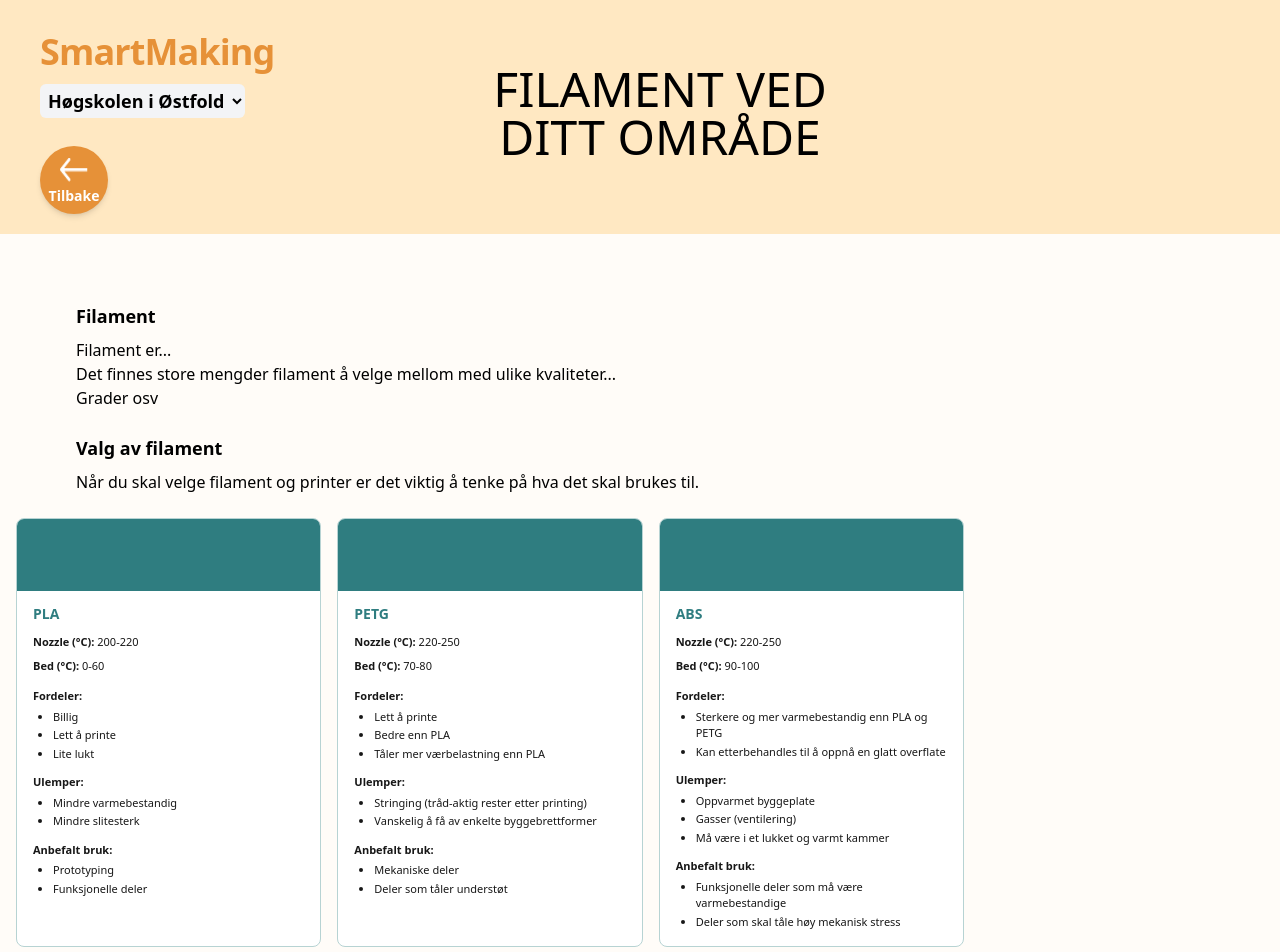
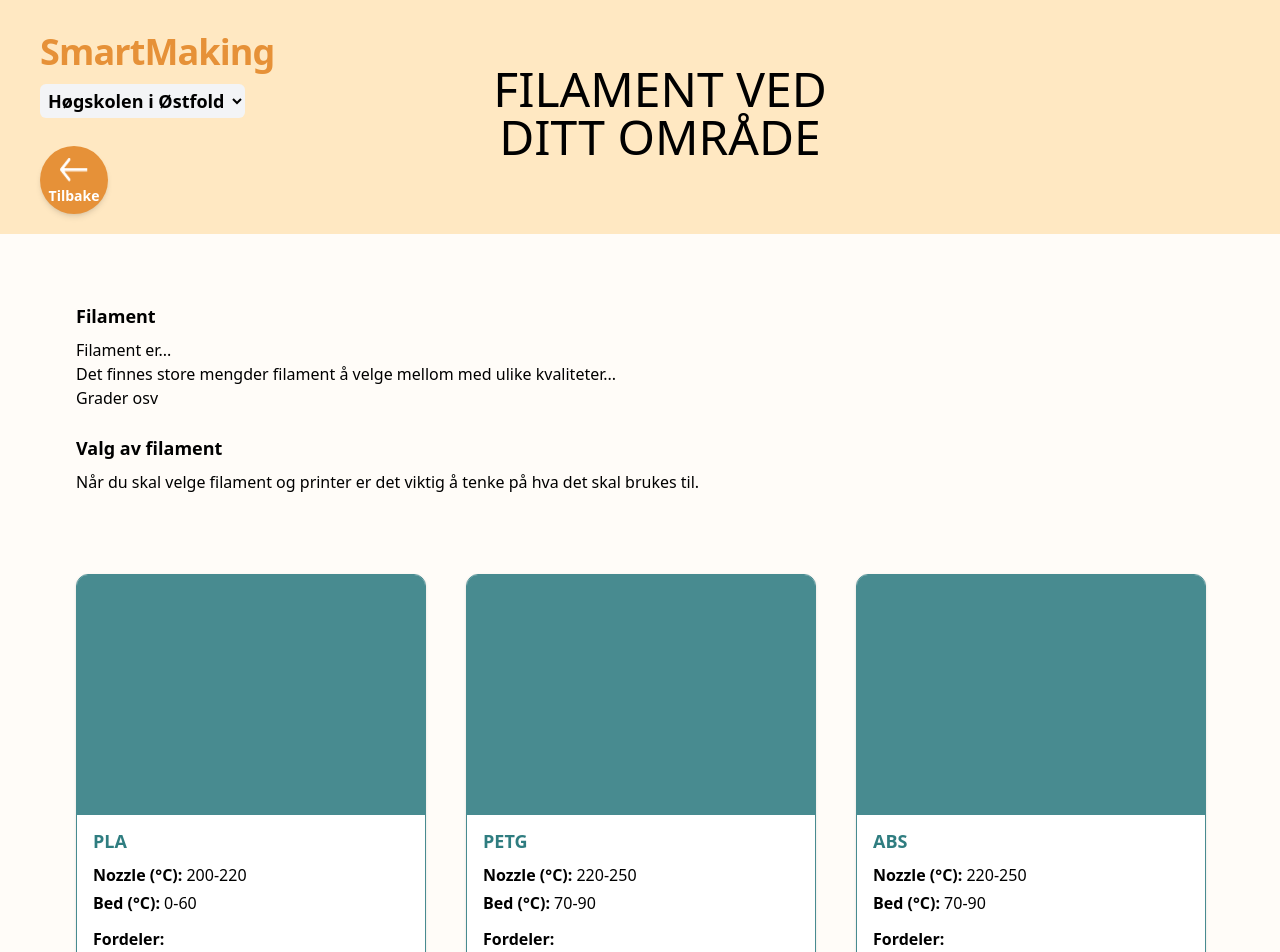
Before and after one commit to Mariannesm/Digital-fabrikasjon-plattform, a React (Vite) app in the folder client/: page /filaments in a window 1280 px wide. Shown: the top 952 px of the page. Built offline with nearby package versions, Linux system fonts and the light colour scheme.

Commit message:
Endret overskrift strl

```diff
--- a/client/src/components/VersionTech.jsx
+++ b/client/src/components/VersionTech.jsx
@@ -4,7 +4,7 @@ import Printer from "../assets/ikoner/Printer.png"
 
 function VersionTech({data}) {
   return (
-    <div className="flex flex-col w-90 h- rounded-xl border border-[#488B90] bg-white shadow-sm overflow-hidden mt-20">
+    <div className="flex flex-col w-90  rounded-xl border border-[#488B90] bg-white shadow-sm overflow-hidden mt-20">
 
       <div className="h-50 bg-[#488B90] flex items-center justify-center">
         <img className="pb-2 pt-2 w-25 h-45" src={Printer} alt="Bilde av Prusa MK4S"></img>
--- a/client/src/pages/FilamentPage/FilamentPage.jsx
+++ b/client/src/pages/FilamentPage/FilamentPage.jsx
@@ -1,7 +1,6 @@
 import "./FilamentPage.css";
 import Header from "../../components/Header";
 import MainWrapper from "../../components/MainWrapper";
-import Printer from "../../assets/ikoner/Printer.png";
 
 function FilamentPage() {
   return (
@@ -9,7 +8,6 @@ function FilamentPage() {
       {/* HEADER */}
       <Header title="FILAMENT VED DITT OMRÅDE" showSelectInstitution={false} />
 
-      {/* Innhold */}
       <div className="max-w-[980px] px-4 pb-16 pt-7 text-left">
         {/* Intro */}
         <section className="ml-15 text-left">
@@ -22,51 +20,49 @@ function FilamentPage() {
           <p className="m-0 font-normal">Grader osv</p>
         </section>
 
-        {/* Choice */}
+        {/* Valg */}
         <section className="mt-6 ml-15 text-left">
           <h3 className="mb-2 text-lg font-bold">Valg av filament</h3>
           <p className="m-0 font-normal">
-            Når du skal velge filament og printer er det viktig å tenke på hva det skal brukes til.
+            Når du skal velge filament og printer er det viktig å tenke på hva det
+            skal brukes til.
           </p>
         </section>
 
-        {/* Cards */}
-        <section className="mt-6 grid grid-cols-1 gap-4 sm:grid-cols-2 lg:grid-cols-3">
+        {/* FILAMENT CARDS */}
+        <section className="grid grid-cols-1 md:grid-cols-2 lg:grid-cols-[repeat(3,minmax(350px,1fr))] gap-10 mt-20 ml-15">
+
           {/* PLA */}
-          <article className="overflow-hidden rounded-lg border border-[#B7D3D3] bg-white shadow-none">
-            <div className="h-[72px] bg-[#2F7D80]" />
+          <article className="rounded-xl border border-[#488B90] bg-white shadow-sm overflow-hidden">
+            <div className="h-60 bg-[#488B90]" />
             <div className="px-4 pb-4 pt-3 text-left">
-              <h4 className="mb-2 text-[14px] font-bold text-[#2F7D80]">PLA</h4>
+              <h4 className="mb-2 text-lg font-bold text-[#2F7D80]">PLA</h4>
 
-              <div className="mb-3 space-y-1 text-[11px] leading-5 text-neutral-900">
-                <div>
-                  <span className="font-bold">Nozzle (°C):</span> 200-220
-                </div>
-                <div>
-                  <span className="font-bold">Bed (°C):</span> 0-60
-                </div>
+              <div className="mb-3 space-y-1">
+                <div><span className="font-bold">Nozzle (°C):</span> 200-220</div>
+                <div><span className="font-bold">Bed (°C):</span> 0-60</div>
               </div>
 
-              <div className="mt-2 text-[11px] text-neutral-900">
+              <div className="mt-2">
                 <div className="mb-1 font-bold">Fordeler:</div>
-                <ul className="list-disc space-y-0.5 pl-5">
+                <ul className="list-disc pl-5">
                   <li>Billig</li>
                   <li>Lett å printe</li>
                   <li>Lite lukt</li>
                 </ul>
               </div>
 
-              <div className="mt-3 text-[11px] text-neutral-900">
+              <div className="mt-3">
                 <div className="mb-1 font-bold">Ulemper:</div>
-                <ul className="list-disc space-y-0.5 pl-5">
+                <ul className="list-disc pl-5">
                   <li>Mindre varmebestandig</li>
                   <li>Mindre slitesterk</li>
                 </ul>
               </div>
 
-              <div className="mt-3 text-[11px] text-neutral-900">
+              <div className="mt-3">
                 <div className="mb-1 font-bold">Anbefalt bruk:</div>
-                <ul className="list-disc space-y-0.5 pl-5">
+                <ul className="list-disc pl-5">
                   <li>Prototyping</li>
                   <li>Funksjonelle deler</li>
                 </ul>
@@ -75,88 +71,81 @@ function FilamentPage() {
           </article>
 
           {/* PETG */}
-          <article className="overflow-hidden rounded-lg border border-[#B7D3D3] bg-white shadow-none">
-            <div className="h-[72px] bg-[#2F7D80]" />
+          <article className="rounded-xl border border-[#488B90] bg-white shadow-sm overflow-hidden">
+            <div className="h-60 bg-[#488B90]" />
             <div className="px-4 pb-4 pt-3 text-left">
-              <h4 className="mb-2 text-[14px] font-bold text-[#2F7D80]">PETG</h4>
+              <h4 className="mb-2 text-lg font-bold text-[#2F7D80]">PETG</h4>
 
-              <div className="mb-3 space-y-1 text-[11px] leading-5 text-neutral-900">
-                <div>
-                  <span className="font-bold">Nozzle (°C):</span> 220-250
-                </div>
-                <div>
-                  <span className="font-bold">Bed (°C):</span> 70-80
-                </div>
+              <div className="mb-3 space-y-1">
+                <div><span className="font-bold">Nozzle (°C):</span> 220-250</div>
+                <div><span className="font-bold">Bed (°C):</span> 70-90</div>
               </div>
 
-              <div className="mt-2 text-[11px] text-neutral-900">
+              <div className="mt-2">
                 <div className="mb-1 font-bold">Fordeler:</div>
-                <ul className="list-disc space-y-0.5 pl-5">
-                  <li>Lett å printe</li>
-                  <li>Bedre enn PLA</li>
-                  <li>Tåler mer værbelastning enn PLA</li>
+                <ul className="list-disc pl-5">
+                  <li>Mer slitesterk enn PLA</li>
+                  <li>Tåler fukt</li>
+                  <li>Lite lukt</li>
                 </ul>
               </div>
 
-              <div className="mt-3 text-[11px] text-neutral-900">
+              <div className="mt-3">
                 <div className="mb-1 font-bold">Ulemper:</div>
-                <ul className="list-disc space-y-0.5 pl-5">
-                  <li>Stringing (tråd-aktig rester etter printing)</li>
-                  <li>Vanskelig å få av enkelte byggebrettformer</li>
+                <ul className="list-disc pl-5">
+                  <li>Mer stringing</li>
+                  <li>Litt vanskeligere å printe</li>
                 </ul>
               </div>
 
-              <div className="mt-3 text-[11px] text-neutral-900">
+              <div className="mt-3">
                 <div className="mb-1 font-bold">Anbefalt bruk:</div>
-                <ul className="list-disc space-y-0.5 pl-5">
+                <ul className="list-disc pl-5">
+                  <li>Utendørs bruk</li>
                   <li>Mekaniske deler</li>
-                  <li>Deler som tåler understøt</li>
                 </ul>
               </div>
             </div>
           </article>
 
           {/* ABS */}
-          <article className="overflow-hidden rounded-lg border border-[#B7D3D3] bg-white shadow-none">
-            <div className="h-[72px] bg-[#2F7D80]" />
+            <article className="rounded-xl border border-[#488B90] bg-white shadow-sm overflow-hidden">
+            <div className="h-60 bg-[#488B90]" />
             <div className="px-4 pb-4 pt-3 text-left">
-              <h4 className="mb-2 text-[14px] font-bold text-[#2F7D80]">ABS</h4>
+              <h4 className="mb-2 text-lg font-bold text-[#2F7D80]">ABS</h4>
 
-              <div className="mb-3 space-y-1 text-[11px] leading-5 text-neutral-900">
-                <div>
-                  <span className="font-bold">Nozzle (°C):</span> 220-250
-                </div>
-                <div>
-                  <span className="font-bold">Bed (°C):</span> 90-100
-                </div>
+              <div className="mb-3 space-y-1">
+                <div><span className="font-bold">Nozzle (°C):</span> 220-250</div>
+                <div><span className="font-bold">Bed (°C):</span> 70-90</div>
               </div>
 
-              <div className="mt-2 text-[11px] text-neutral-900">
+              <div className="mt-2">
                 <div className="mb-1 font-bold">Fordeler:</div>
-                <ul className="list-disc space-y-0.5 pl-5">
-                  <li>Sterkere og mer varmebestandig enn PLA og PETG</li>
-                  <li>Kan etterbehandles til å oppnå en glatt overflate</li>
+                <ul className="list-disc pl-5">
+                  <li>Mer slitesterk enn PLA</li>
+                  <li>Tåler fukt</li>
+                  <li>Lite lukt</li>
                 </ul>
               </div>
 
-              <div className="mt-3 text-[11px] text-neutral-900">
+              <div className="mt-3">
                 <div className="mb-1 font-bold">Ulemper:</div>
-                <ul className="list-disc space-y-0.5 pl-5">
-                  <li>Oppvarmet byggeplate</li>
-                  <li>Gasser (ventilering)</li>
-                  <li>Må være i et lukket og varmt kammer</li>
+                <ul className="list-disc pl-5">
+                  <li>Mer stringing</li>
+                  <li>Litt vanskeligere å printe</li>
                 </ul>
               </div>
 
-              <div className="mt-3 text-[11px] text-neutral-900">
+              <div className="mt-3">
                 <div className="mb-1 font-bold">Anbefalt bruk:</div>
-                <ul className="list-disc space-y-0.5 pl-5">
-                  <li>Funksjonelle deler som må være varmebestandige</li>
-                  <li>Deler som skal tåle høy mekanisk stress</li>
+                <ul className="list-disc pl-5">
+                  <li>Utendørs bruk</li>
+                  <li>Mekaniske deler</li>
                 </ul>
               </div>
             </div>
           </article>
+
         </section>
       </div>
     </MainWrapper>
--- a/client/src/pages/GuideStep1/GuideStep1.jsx
+++ b/client/src/pages/GuideStep1/GuideStep1.jsx
@@ -58,11 +58,11 @@ function GuideStep1() {
             </aside>
 
             {/* HØYRE */}
-            <div className="w-full">
+            <div className="w-full pr-15">
               <section className="w-full max-w-7xl mr-auto min-h-[420px] rounded-2xl bg-white p-12 shadow-lg text-left flex flex-col">
 
                 <div className="flex flex-col gap-2">
-                  <h2 className="text-lg font-bold">Steg 1. Lag modellen</h2>
+                  <h2 className="text-2xl font-bold">Steg 1. Lag modellen</h2>
                   <span className="h-1 w-full bg-[#488B90]" />
                 </div>
 
--- a/client/src/pages/GuideStep2/GuideStep2.jsx
+++ b/client/src/pages/GuideStep2/GuideStep2.jsx
@@ -46,10 +46,10 @@ function GuideStep2() {
             </aside>
 
             {/* Høyre seksjon */}
-            <div className="w-full">
+            <div className="w-full pr-15">
               <section className="w-full max-w-7xl mr-auto rounded-2xl bg-white p-12 shadow-lg text-left">
                 <div className="flex flex-col gap-2">
-                  <h2 className="text-lg font-bold">2. Forbered printeren</h2>
+                  <h2 className="text-2xl font-bold">2. Forbered printeren</h2>
                   <span className="h-1 w-full bg-[#488B90]" />
                 </div>
 
--- a/client/src/pages/Guidepage/GuidePage.jsx
+++ b/client/src/pages/Guidepage/GuidePage.jsx
@@ -44,11 +44,11 @@ function GuidePage() {
             </aside>
 
             {/* Høyre seksjon */}
-            <div className="w-full">
-              <section className="w-full max-w-7xl mr-auto rounded-2xl bg-white p-12 shadow-lg">
+            <div className="w-full pr-15">
+              <section className="w-full max-w-7xl mr-auto ml-4 rounded-2xl bg-white p-12 shadow-lg">
 
                 <div className="flex flex-col gap-2 text-left">
-                  <h2 className="text-lg font-bold">Fire Steg</h2>
+                  <h2 className="font-bold text-2xl">Fire Steg</h2>
                   <span className="h-1 w-full bg-[#488B90]" />
                 </div>
 
```
